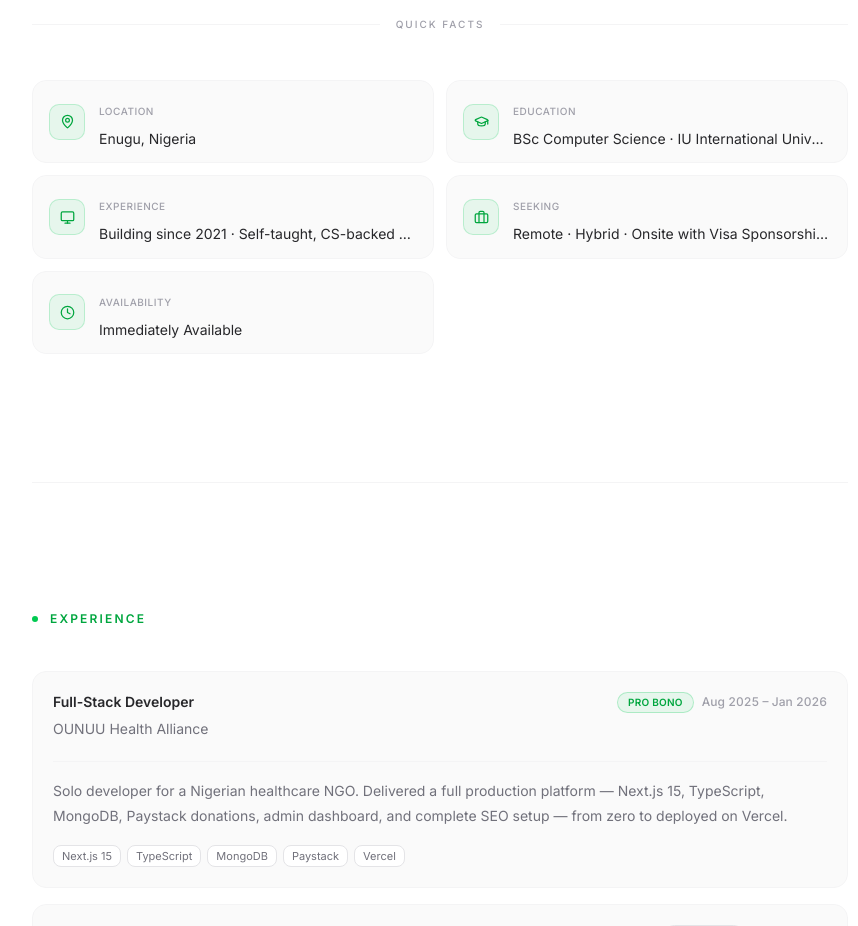
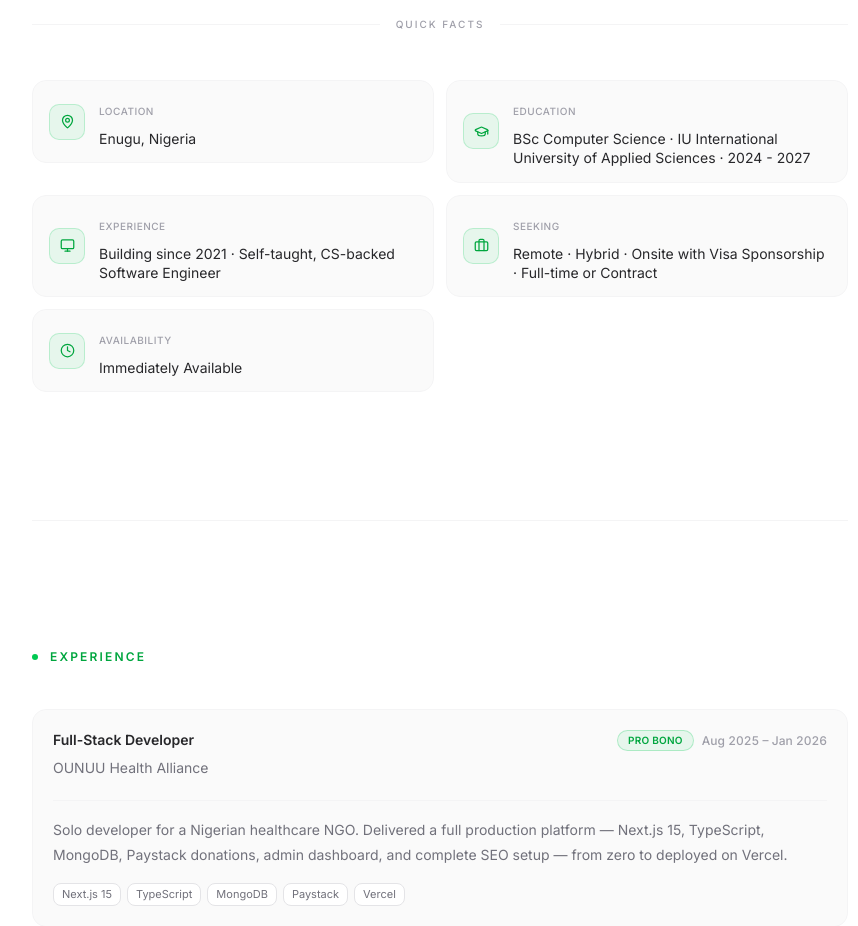
Before and after one commit to emdevbuilds/portfolio, a Next.js app: page / in a window 1280 px wide. Shown: the part 1560-2486 px from the top of the page, without its empty margins (200-1058 px from the left). Built offline with nearby package versions, Linux system fonts and the light colour scheme.

Commit message:
removed the truncate in the quick facts in about section

```diff
--- a/src/components/sections/About.tsx
+++ b/src/components/sections/About.tsx
@@ -61,7 +61,7 @@
                 <p className="text-[10px] font-medium uppercase tracking-wider text-zinc-400 dark:text-zinc-600 mb-0.5">
                   {label}
                 </p>
-                <p className="text-sm text-zinc-800 dark:text-zinc-200 leading-snug truncate">
+                <p className="text-sm text-zinc-800 dark:text-zinc-200 leading-snug">
                   {value}
                 </p>
               </div>
```
